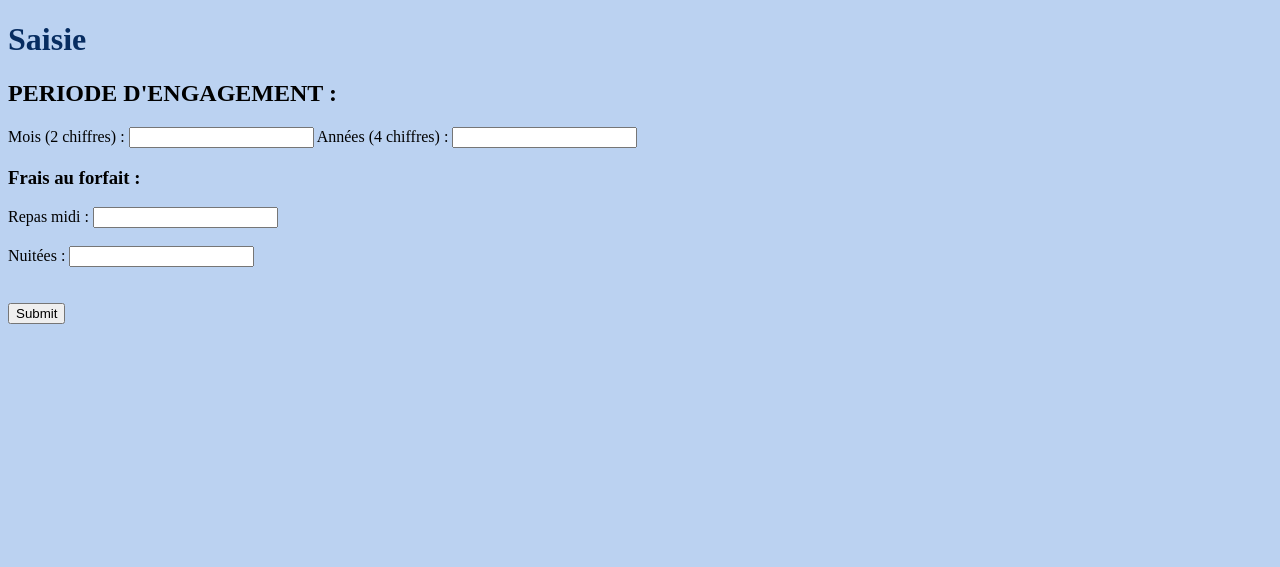
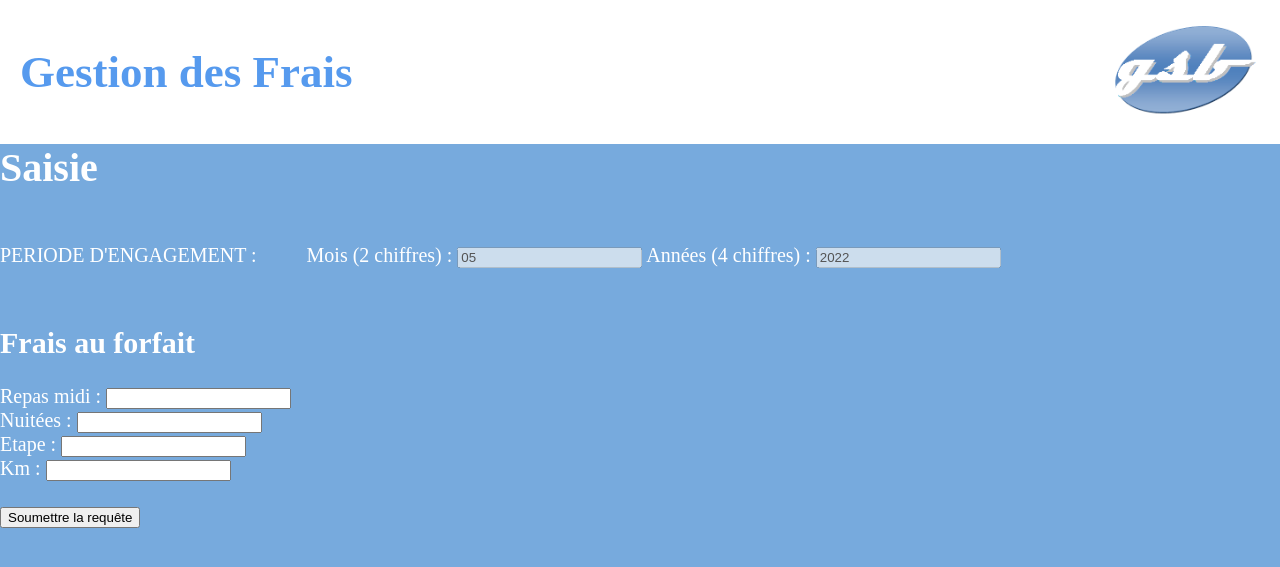
Before and after one commit to Elouan-Callec/GSB, a PHP site: page /ajoutFicheFrais.php?id=1 in a window 1280 px wide. Shown: the top 567 px of the page. Run offline with PHP 8.4, Linux system fonts and the light colour scheme; data that the repository does not hold is empty.

Commit message:
refonte du css et affichage du mois et année

```diff
--- a/GSB_frais/ajoutFicheFrais.php
+++ b/GSB_frais/ajoutFicheFrais.php
@@ -1,131 +1,85 @@
+<!-- Connexion a la base de donnees -->
+<?php
+include "connexionBDD.php";
+session_start();
+?>
+
 <!DOCTYPE html>
 <html>
+
 <head>
-<head>
-	<title>Gestion de frais</title>
-	<meta http-equiv="Content-Type" content="text/html; charset=utf-8" />
-    <link rel="stylesheet" type="text/css" href="default.css">
+    <title>Gestion des frais</title>
+    <meta charset="utf-8" />
+    <link href="style/style.css" rel="stylesheet" type="text/css">
 </head>
 
 <body>
+
     <?php
-include "mesFonctionsGenerales.php";
-
-/* On regarde si on est dans le cas d'une modification */
-if ( isset($_GET['BOmodif'] ) ==true)
-{
-    $monTraitement = "Update.php";		/* Traitement SQL à appeler après la FORM */
-    $monAction = "Modif";
-
-    /* Chercher dans la base les valeurs à modifier */
-    $cnxBDD = connexion();
-
-    $sql = "SELECT id, idVisiteur, mois, annee, nbJustificatifs, montantValide  , dateModif,idEtat
-             FROM fichefrais
-             WHERE id = ".$_GET['id'].";";
-
-    $nuitees=0;
-    $repasmidi=0;
-
-    $result = $cnxBDD->query($sql);
-    $maLigne = $result->fetch_assoc();
-    $identifiant = $maLigne['id'];
-    $idVisiteur = $maLigne['idVisiteur'];
-    $mois= $maLigne['mois'];
-    $annee= $maLigne['annee'];
-    $montantValide=$maLigne['montantValide'];
-    $nbJustificatifs= $maLigne['nbJustificatifs'];
-    $dateModif = $maLigne['dateModif'];
-    $idEtat = $maLigne['idEtat'];
-
-    $get_data="SELECT idForfait, quantite
-                FROM lignefraisforfait
-                WHERE idFicheFrais=".$_GET['id'].";";
-    $get_data=$cnxBDD -> query($get_data);
-
-    while ($elements=$get_data -> fetch_assoc()){
-        switch ($elements['idForfait']){
-            case 'NUI':
-                $nuitees=$elements['quantite'];
-                break;
-            case 'REP':
-                $repasmidi=$elements['quantite'];
-                break;
-            /*case 'ETA' :
-                $etape=$elements['quantite'];
-                break;
-            case 'KM' :
-                $km=$elements['quantite'];
-                break;*/
-        }
-    }
-}
-else
-{
-    /* Cas d'une insertion */
-    $monTraitement = "insert.php";	/* Traitement SQL à appeler après la FORM */
-    $monAction = "Insert";
-
-    $identifiant = '';
-    $idVisiteur = '';
-    $mois = '';
-    $annee = '';
-
-    $montantValide = '';
-    $repasmidi = '';
-    $nuitees = '';
-    /*$etape='';
-    $km = '';*/
-}
+    setlocale(LC_TIME, 'fr_FR');
+    date_default_timezone_set('Europe/Paris');
+    $mois = utf8_encode(strftime('%m'));
+    $annee = utf8_encode(strftime('%Y'));
     ?>
 
-    <div class="couleurecriture">
+    <!-- Bande en haut de page -->
+    <div class="HP">
+        <p>Gestion des Frais</p>
+        <img src="style/gsb logo.png" class="logoHP">
+    </div>
 
-        <p ><h1>Saisie</h1></p>
+    <div>
+        <p class="titrePage" id="titrePageGestionFrais">Saisie</p>
+        <br />
+    </div>
 
-            <form id="formulaire" action="<?php echo $monTraitement; ?>" method="GET">
-                <h2>PERIODE D'ENGAGEMENT : </h2>
-
+    <form method="POST" id="formulaire" action="insert.php">
+        <section>
+            <div class="gauche" id="gaucheGestionFrais">
+                <p>PERIODE D'ENGAGEMENT :</p>
+            </div>
+            <div class="milieu" id="milieuGestionFrais">
                 <label for="mois">Mois (2 chiffres) : </label>
-                <input type="text" id="mois" name="mois" value= "<?php echo $mois; ?>"/>
+                <input type="text" id="mois" name="mois" value="<?php echo $mois; ?>" disabled="disabled" />
 
                 <label for="annee">Années (4 chiffres) : </label>
-                <input type="text" id="annee" name="annee" value= "<?php echo $annee; ?>"/>
+                <input type="text" id="annee" name="annee" value="<?php echo $annee; ?>" disabled="disabled" />
+            </div>
+        </section>
 
+        <br />
 
+        <section>
+            <h1>Frais au forfait</h1>
 
-                <p><h3>Frais au forfait : </h3></p>
-
-
-                <input type="hidden" id="id" name="id" value= "<?php echo $_GET['id']; ?>"/>
+            <input type="hidden" id="id" name="id" value="<?php echo $_GET['id']; ?>" />
 
 
             <div>
                 <label for="repasmidi">Repas midi : </label>
-                    <input type="text" id="repasmidi" name="repasmidi" value= "<?php echo $repasmidi; ?>"/>
+                <input type="text" id="repasmidi" name="repasmidi"/>
 
             </div>
-                <br>
             <div>
                 <label for="nuitees">Nuitées : </label>
-                    <input type="text" id="nuitees" name="nuitees" value= "<?php echo $nuitees; ?>"/>
+                <input type="text" id="nuitees" name="nuitees"/>
             </div>
-                <br>
-                <!--<div>
+            <div>
                 <label for="etape">Etape : </label>
-                    <input type="text" id="etape" name="etape" value= "<?php echo $etape; ?>"/>
+                <input type="text" id="etape" name="etape"/>
             </div>
-                <br>
             <div>
                 <label for="km">Km : </label>
-                    <input type="text" id="km" name="km" value= "<?php echo $km; ?>"/>
-                </div>-->
-                <br/>
+                <input type="text" id="km" name="km"/>
+            </div>
+            <br />
+        </section>
 
         <div>
-                    <input type="submit">
+            <input type="submit" value="Soumettre la requête">
         </div>
     </form>
     </div>
 </body>
+
 </html>
--- a/GSB_frais/style/style.css
+++ b/GSB_frais/style/style.css
@@ -2,6 +2,7 @@ body {
     color: white;
     background-color: #77AADD;
     margin: 0px;
+    font-size: 20px;
 }
 
 body#accueil {
@@ -36,9 +37,17 @@ body#accueil {
     margin: 10px 10px;
 }
 
+#gaucheGestionFrais {
+    margin: 10px 0;
+}
+
 .milieu {
     display: inline-block;
-    margin: 10px 20px;
+    margin: 10px 50px;
+}
+
+#milieuGestionFrais {
+    padding-top: 20px;
 }
 
 .droite {
@@ -55,6 +64,10 @@ body#accueil {
 .titrePage {
     font-size: 40px;
     margin: auto;
+}
+
+#titrePageGestionFrais {
+    font-weight: bold;
 }
 
 
```
Lines whose indentation alone changed are shown as unchanged.
